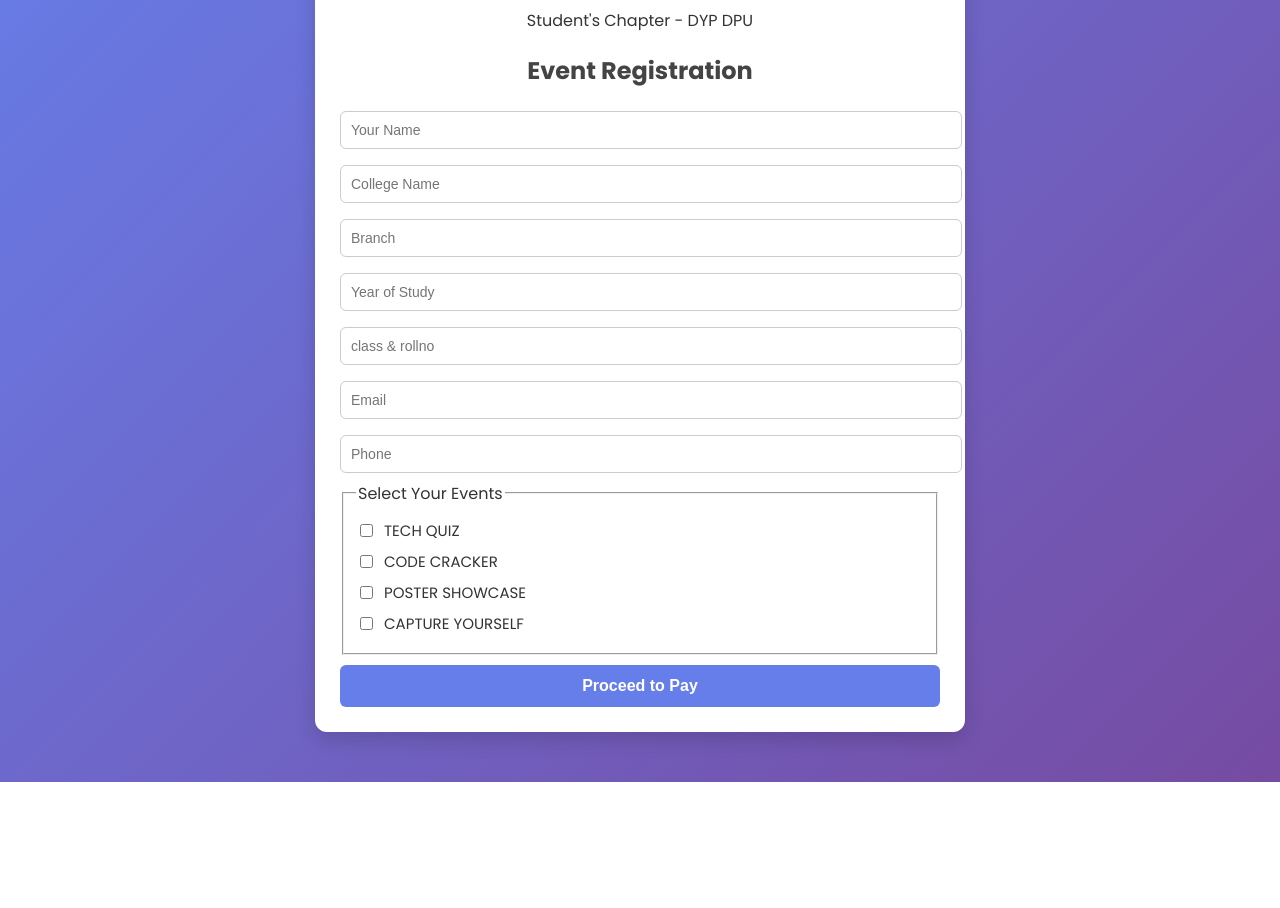
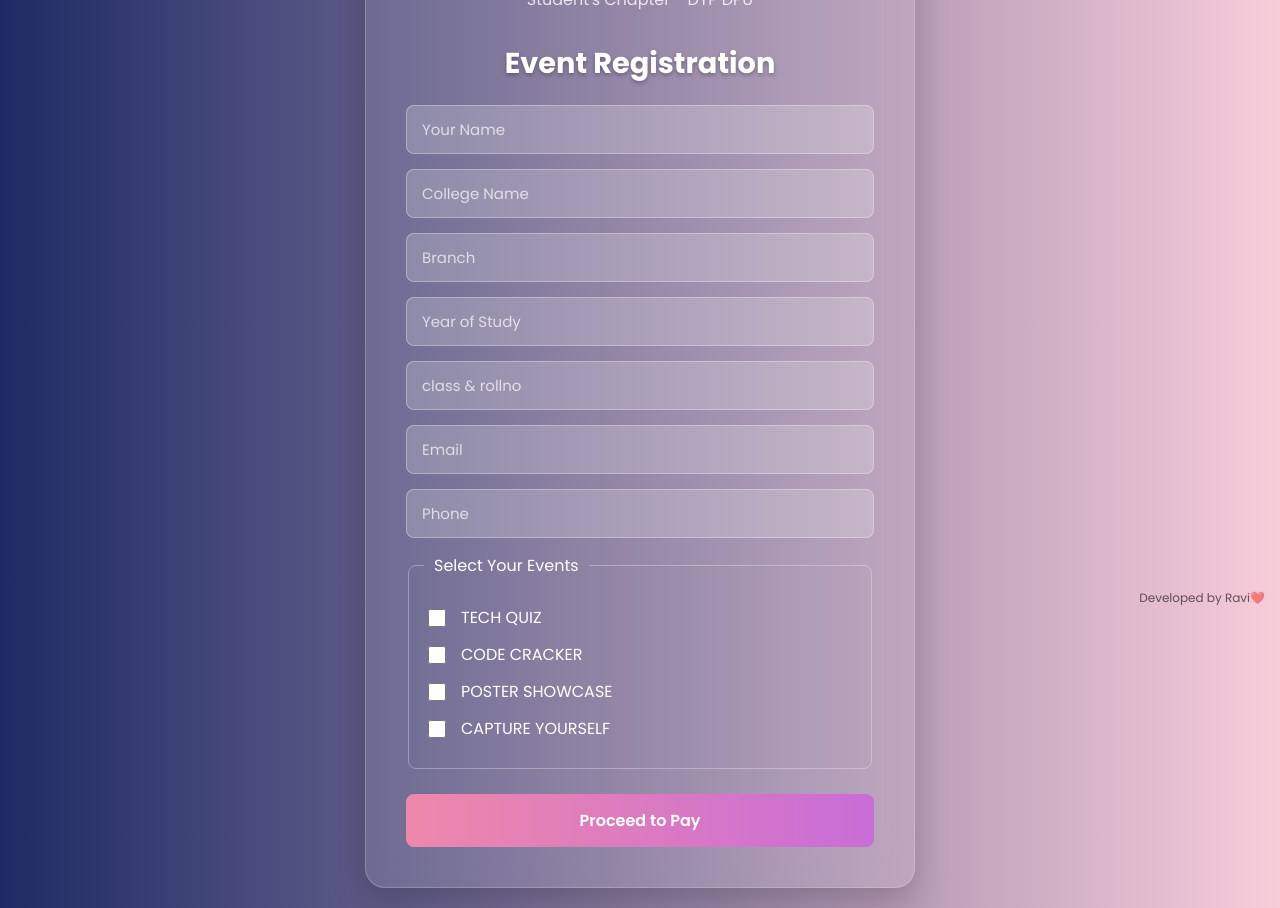
Before and after one commit to ravi1116/IEI_REGISTRATION, a plain HTML site: page index.html in a window 1280 px wide. Shown: the part 183-1091 px from the top of the page. Before the commit the page ends 965 px from the top, so only its background shows below. Drawn offline with Linux system fonts and the light colour scheme.

Commit message:
Update style.css

```diff
--- a/style.css
+++ b/style.css
@@ -1,95 +1,182 @@
+/* General Body and Background Styles */
 body {
   font-family: 'Poppins', sans-serif;
-  background: linear-gradient(135deg, hsl(229, 76%, 66%), #764ba2);
-  color: #333;
+  background: #1d2b64; /* Fallback for older browsers */
+  background: linear-gradient(to right, #1d2b64, #f8cdda);
+  color: #fff;
   margin: 0;
-  padding: 0;
+  padding: 20px;
+  display: flex;
+  justify-content: center;
+  align-items: center;
+  min-height: 100vh;
+  overflow-x: hidden; /* Allows vertical scrolling but prevents horizontal */
+  position: relative;
 }
 
-.container {
-  max-width: 600px;
-  margin: 50px auto;
-  background: #fff;
-  border-radius: 12px;
-  box-shadow: 0 8px 20px rgba(0,0,0,0.15);
-  padding: 25px;
-  text-align: center;
+/* Background Image Animation */
+@keyframes orbit {
+  from { transform: translate(-50%, -50%) rotate(0deg); }
+  to { transform: translate(-50%, -50%) rotate(360deg); }
 }
 
-h2 {
-  margin-bottom: 10px;
-  color: #444;
+/* --- NEW: Entrance Animation --- */
+@keyframes fadeInUp {
+  from {
+    opacity: 0;
+    transform: translateY(20px);
+  }
+  to {
+    opacity: 1;
+    transform: translateY(0);
+  }
 }
 
-.header-graphic {
-  width: 120px;
-  margin: 10px auto 20px;
+.background-orbit {
+  position: fixed;
+  top: 50%;
+  left: 50%;
+  width: 150vmax;
+  height: 150vmax;
+  z-index: -1;
+  animation: orbit 90s linear infinite;
 }
 
-form {
-  text-align: left;
-  margin-top: 15px;
+.orbit-image {
+  position: absolute;
+  /* Decreased the size of the images */
+  width: clamp(100px, 12vw, 200px);
+  height: clamp(100px, 12vw, 200px);
+  border-radius: 50%;
+  object-fit: cover;
+  border: 4px solid rgba(255, 255, 255, 0.7);
+  box-shadow: 0 10px 40px rgba(0, 0, 0, 0.5);
 }
 
-input[type="text"],
-input[type="email"],
-input[type="tel"] {
+/* Tightened the orbit radius by changing translateY from -60vmax to -50vmax */
+.image-1 { top: 0; left: 50%; transform: translate(-50%, -50%) rotate(0deg) translateY(-50vmax) rotate(0deg); }
+.image-2 { top: 50%; left: 0; transform: translate(-50%, -50%) rotate(-120deg) translateY(-50vmax) rotate(120deg); }
+.image-3 { top: 50%; left: 100%; transform: translate(-50%, -50%) rotate(120deg) translateY(-50vmax) rotate(-120deg); }
+
+
+/* Main Translucent Container */
+.container {
+  max-width: 550px;
   width: 100%;
-  padding: 10px;
-  margin: 8px 0;
-  border: 1px solid #ccc;
-  border-radius: 6px;
-  font-size: 14px;
+  background: rgba(255, 255, 255, 0.1);
+  backdrop-filter: blur(25px);
+  -webkit-backdrop-filter: blur(25px);
+  border: 1.5px solid rgba(255, 255, 255, 0.2);
+  border-radius: 20px;
+  box-shadow: 0 15px 35px rgba(0, 0, 0, 0.2);
+  padding: 40px;
+  text-align: center;
+  box-sizing: border-box;
 }
 
+/* Header with Logos */
+.page-header {
+  margin-bottom: 30px;
+  opacity: 0; /* Animation Start */
+  animation: fadeInUp 0.5s ease-out 0.1s forwards;
+}
+.logos { display: flex; justify-content: center; align-items: center; gap: 25px; margin-bottom: 15px; }
+.logo { height: 60px; filter: drop-shadow(0 4px 6px rgba(0,0,0,0.3)); }
+h1 { font-size: 1.2rem; font-weight: 600; margin: 0; }
+h2 {
+  font-size: 1.8rem; font-weight: 700; margin: 0 0 20px 0; color: #fff; text-shadow: 0 2px 4px rgba(0,0,0,0.3);
+  opacity: 0; /* Animation Start */
+  animation: fadeInUp 0.5s ease-out 0.2s forwards;
+}
+.subtitle { margin: 5px 0 0 0; font-weight: 400; opacity: 0.8; }
 
-  label {
+/* Form Styles */
+form { text-align: left; }
+input[type="text"], input[type="email"], input[type="tel"] {
+  width: 100%; padding: 12px 15px; margin-bottom: 15px; border: 1px solid rgba(255, 255, 255, 0.3);
+  border-radius: 8px; font-size: 15px; font-family: 'Poppins', sans-serif; box-sizing: border-box;
+  background: rgba(255, 255, 255, 0.2); color: #fff; transition: all 0.3s;
+  opacity: 0; /* Animation Start */
+  animation: fadeInUp 0.5s ease-out forwards;
+}
+/* Staggered animation delays for inputs */
+input[type="text"] { animation-delay: 0.3s; }
+input[type="email"] { animation-delay: 0.4s; }
+input[type="tel"] { animation-delay: 0.5s; }
+
+input::placeholder { color: rgba(255, 255, 255, 0.7); }
+input:focus { outline: none; background: rgba(255, 255, 255, 0.3); border-color: rgba(255, 255, 255, 0.7); }
+
+/* Checkbox Styles */
+fieldset {
+  border: 1px solid rgba(255, 255, 255, 0.3);
+  border-radius: 8px;
+  padding: 15px;
+  margin-bottom: 15px; /* Adjusted margin */
+  opacity: 0; /* Animation Start */
+  animation: fadeInUp 0.5s ease-out 0.6s forwards;
+}
+legend { padding: 0 10px; }
+label {
   display: flex;
-  align-items: center;   /* Align checkbox & text vertically */
-  gap: 8px;              /* Space between checkbox and text */
-  margin: 8px 0;
-  font-size: 15px;
+  align-items: center;
+  gap: 12px;
+  margin: 12px 0;
   cursor: pointer;
+}
+label input[type="checkbox"] { accent-color: #f8cdda; width: 18px; height: 18px; }
+label span { flex: 1; }
 
+/* --- NEW STYLES for Live Amount --- */
+#liveAmountContainer {
+  text-align: center;
+  margin: 0 0 20px 0;
+  padding: 12px;
+  background: rgba(0, 0, 0, 0.2);
+  border-radius: 8px;
+  transition: all 0.3s ease;
+}
+#liveAmountContainer h3 {
+  margin: 0;
+  font-weight: 600;
+  font-size: 1.1rem;
+  color: #fff;
+}
+#liveAmount {
+  font-weight: 700;
+}
+/* --- END NEW STYLES --- */
 
+button {
+  width: 100%; background: linear-gradient(90deg, #e8a, #c86dd7); border: none; color: white;
+  padding: 14px; border-radius: 8px; font-size: 16px; font-weight: 600; font-family: 'Poppins', sans-serif;
+  cursor: pointer; margin-top: 10px; transition: transform 0.2s, box-shadow 0.2s;
 }
 
-button {
-  width: 100%;
-  background: #667eea;
-  border: none;
-  color: white;
-  padding: 12px;
-  border-radius: 6px;
-  font-size: 16px;
-  font-weight: 600;
-  cursor: pointer;
-  margin-top: 10px;
-  transition: 0.3s;
+/* Staggered animation for the main button */
+#payBtn {
+  opacity: 0;
+  animation: fadeInUp 0.5s ease-out 0.7s forwards;
 }
 
-button:hover {
-  background: #5643a3;
+button:hover { transform: translateY(-3px); box-shadow: 0 8px 15px rgba(0, 0, 0, 0.3); }
+
+/* Payment and Message sections */
+#paymentSection { margin-top: 20px; padding-top: 20px; border-top: 1px solid rgba(255, 255, 255, 0.2); }
+#amount { font-size: 1.2rem; font-weight: 600; }
+#qrcode canvas { margin: 15px auto; border-radius: 8px; background: white; padding: 10px;}
+.message { margin-top: 20px; padding: 12px; border-radius: 8px; display: none; font-weight: 500; }
+.success { background: rgba(4, 120, 87, 0.8); color: #fff; }
+.error { background: rgba(153, 27, 27, 0.8); color: #fff; }
+
+/* --- NEW: Credit Text --- */
+body::after {
+  content: "Developed by Ravi❤️";
+  position: fixed;
+  bottom: 10px;
+  right: 15px;
+  font-size: 12px;
+  color: rgb(10, 2, 2);
+  opacity: 0.6;
+  z-index: 1000;
 }
-
-#amount {
-  margin-top: 20px;
-  font-size: 18px;
-  font-weight: 600;
-  color: #222;
-}
-
-#qrcode {
-  margin-top: 20px;
-}
-
-.message {
-  margin-top: 20px;
-  padding: 12px;
-  border-radius: 6px;
-  display: none;
-  font-weight: 500;
-}
-
-.success { background: #d4edda; color: #155724; }
-.error { background: #f8d7da; color: #721c24; }
```
